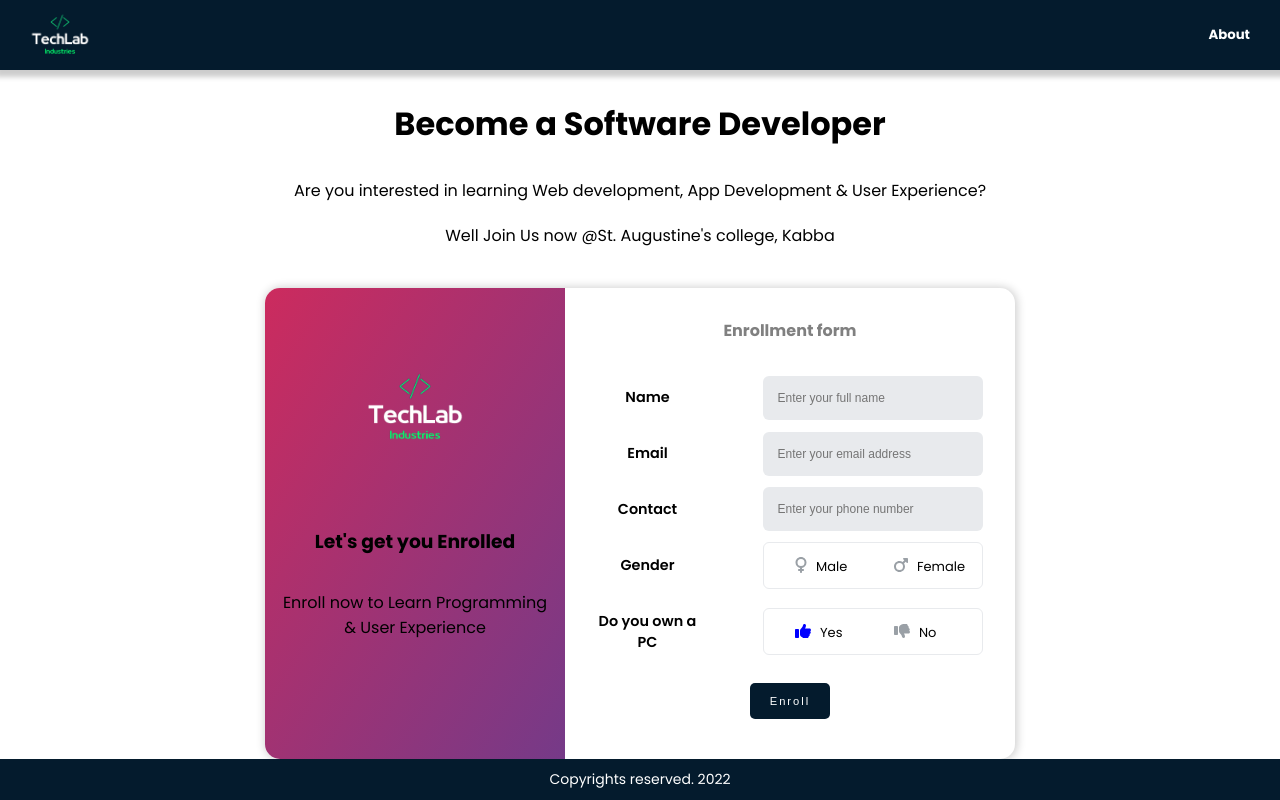
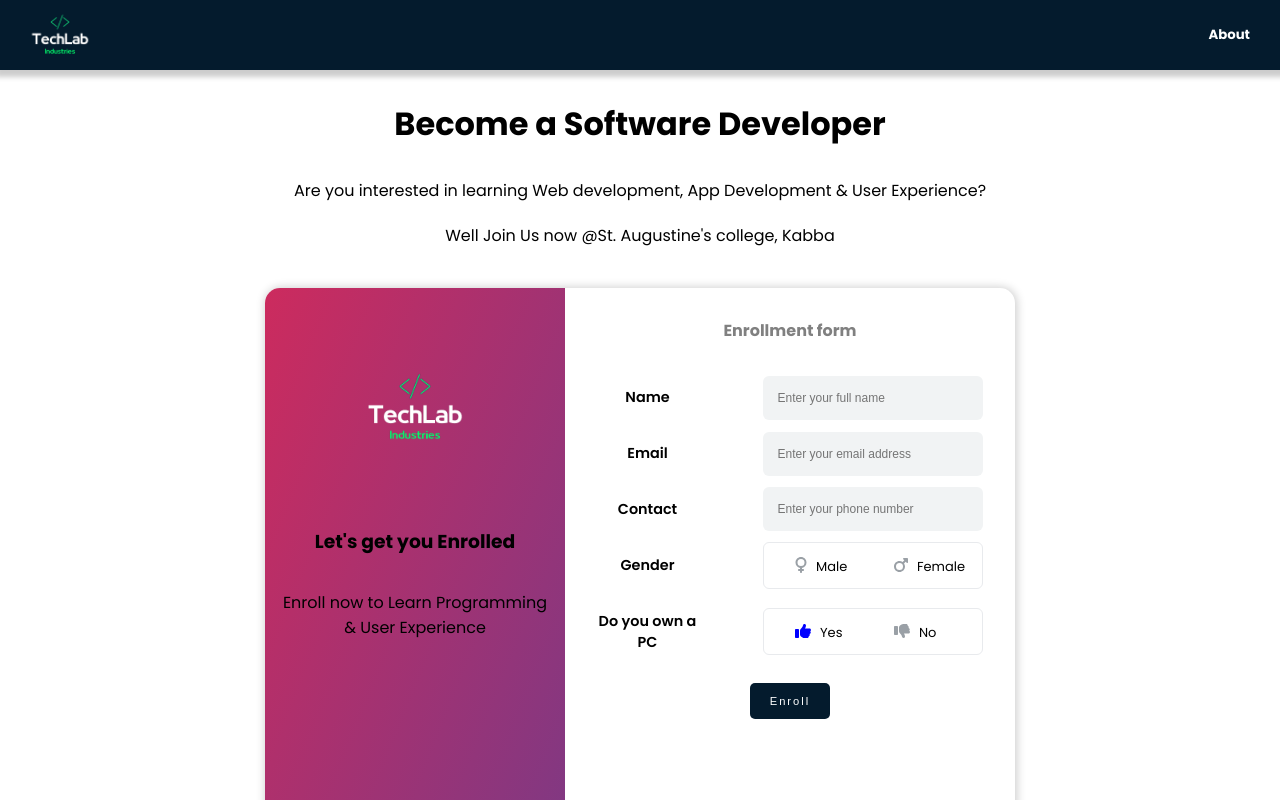
Before and after one commit to Dhannyphantom/learn-programming, a Next.js app: page / in a window 1280 px wide. Shown: the top 800 px of the page. Built offline with nearby package versions, Linux system fonts and the light colour scheme.

Commit message:
Fixed the Footer styling

```diff
--- a/components/Card/Card.module.css
+++ b/components/Card/Card.module.css
@@ -4,6 +4,7 @@
   width: 85vw;
   margin: auto;
   margin-top: 20px;
+  margin-bottom: 40px;
   max-width: 750px;
   background-color: white;
   box-shadow: 1px 0.5px 10px 1px rgba(0, 0, 0, 0.2);
--- a/components/Footer/Footer.module.css
+++ b/components/Footer/Footer.module.css
@@ -1,5 +1,5 @@
 .footer {
-  position: fixed;
+  position: relative;
   left: 0;
   bottom: 0;
   width: 100%;
--- a/components/FormInput/FormInput.module.css
+++ b/components/FormInput/FormInput.module.css
@@ -4,7 +4,6 @@
   margin-bottom: 6px;
   align-items: center;
   width: 100%;
-
   justify-content: space-around;
 }
 
@@ -32,7 +31,7 @@
 .input {
   width: 220px;
   padding: 15px;
-  background-color: #e8eaed;
+  background-color: #f1f3f4;
   border: none;
   font-size: 12px;
   border-radius: 6px;
--- a/styles/Home.module.css
+++ b/styles/Home.module.css
@@ -1,5 +1,6 @@
 .wrapper {
   display: flex;
   justify-content: center;
+  min-height: 100vh;
   /* align-items: center; */
 }
```
